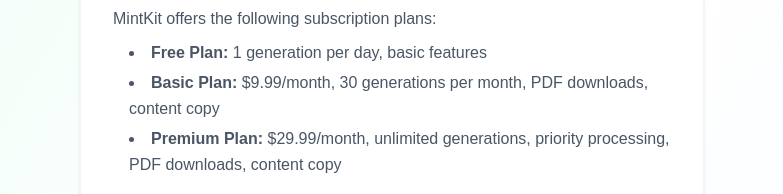
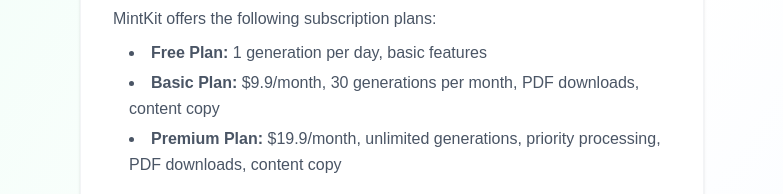
Before and after one commit to chenxilin0-star/mintkit, a Next.js app: page /terms-and-conditions in a window 1280 px wide. Shown: the part 598-792 px from the top of the page, without its empty margins (248-1031 px from the left). Built offline with nearby package versions, Linux system fonts and the light colour scheme; no server answers.

Commit message:
Fix subscription prices: Basic .99→.9, Premium 9.99→9.9

```diff
--- a/src/app/terms-and-conditions/page.tsx
+++ b/src/app/terms-and-conditions/page.tsx
@@ -43,8 +43,8 @@
               <p>MintKit offers the following subscription plans:</p>
               <ul className="list-disc list-inside space-y-1 ml-4">
                 <li><strong>Free Plan:</strong> 1 generation per day, basic features</li>
-                <li><strong>Basic Plan:</strong> $9.99/month, 30 generations per month, PDF downloads, content copy</li>
-                <li><strong>Premium Plan:</strong> $29.99/month, unlimited generations, priority processing, PDF downloads, content copy</li>
+                <li><strong>Basic Plan:</strong> $9.9/month, 30 generations per month, PDF downloads, content copy</li>
+                <li><strong>Premium Plan:</strong> $19.9/month, unlimited generations, priority processing, PDF downloads, content copy</li>
               </ul>
               <p className="mt-3">All prices are listed in USD and are subject to change with prior notice.</p>
             </div>
```
